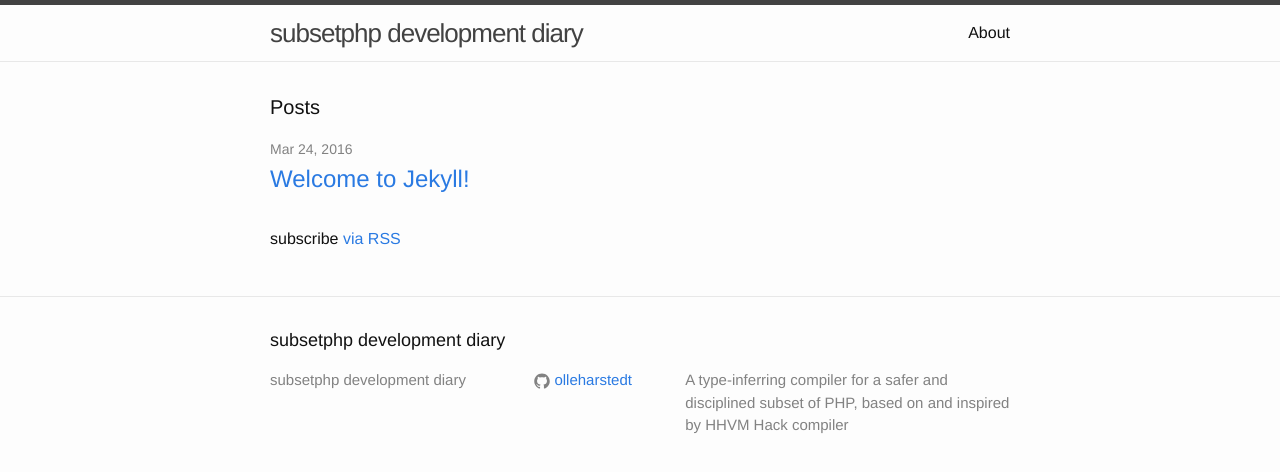
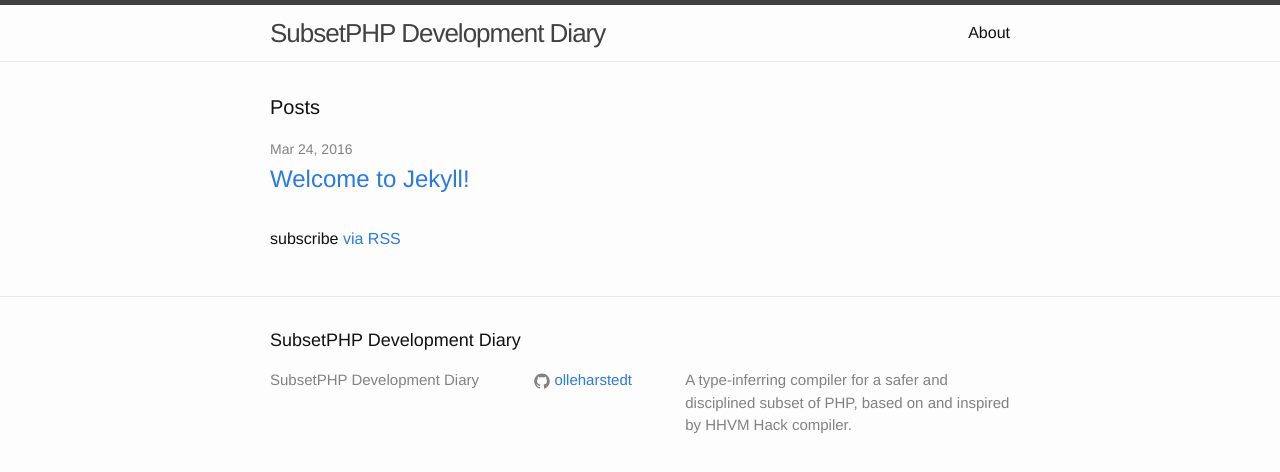
Before and after one commit to olleharstedt/olleharstedt.github.io, a Jekyll site: the page built from index.html, in a window 1280 px wide. Shown: the top 472 px of the page. Built offline with Jekyll 4.4.1, drawn with Linux system fonts in a browser that asks for light colours.

```diff
--- a/_config.yml
+++ b/_config.yml
@@ -6,11 +6,11 @@
 # 'jekyll serve'. If you change this file, please restart the server process.
 
 # Site settings
-title: subsetphp development diary
+title: SubsetPHP Development Diary
 #email: your-email@domain.com
 description: > # this means to ignore newlines until "baseurl:"
   A type-inferring compiler for a safer and disciplined subset of PHP, based on
-  and inspired by HHVM Hack compiler
+  and inspired by HHVM Hack compiler.
 baseurl: "" # the subpath of your site, e.g. /blog
 #url: "http://yourdomain.com" # the base hostname & protocol for your site
 #twitter_username: jekyllrb
```
